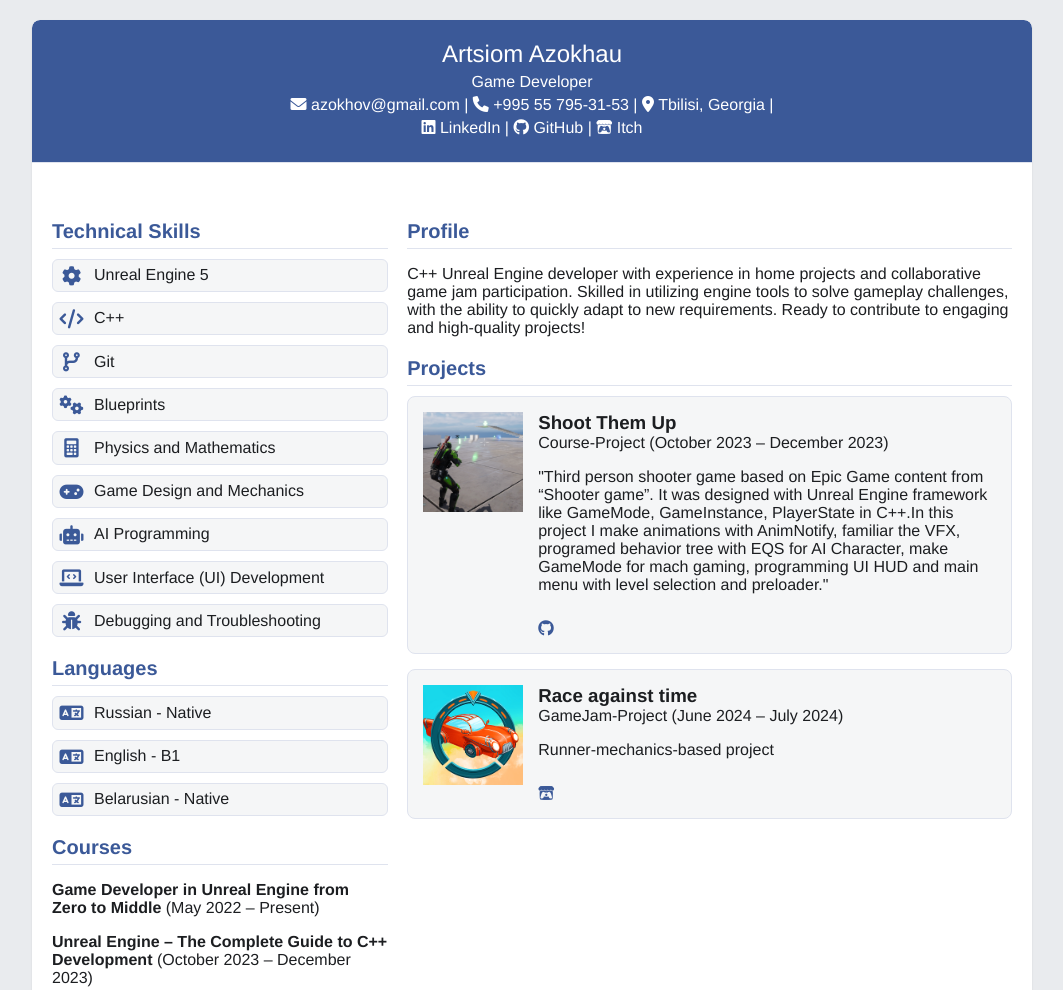
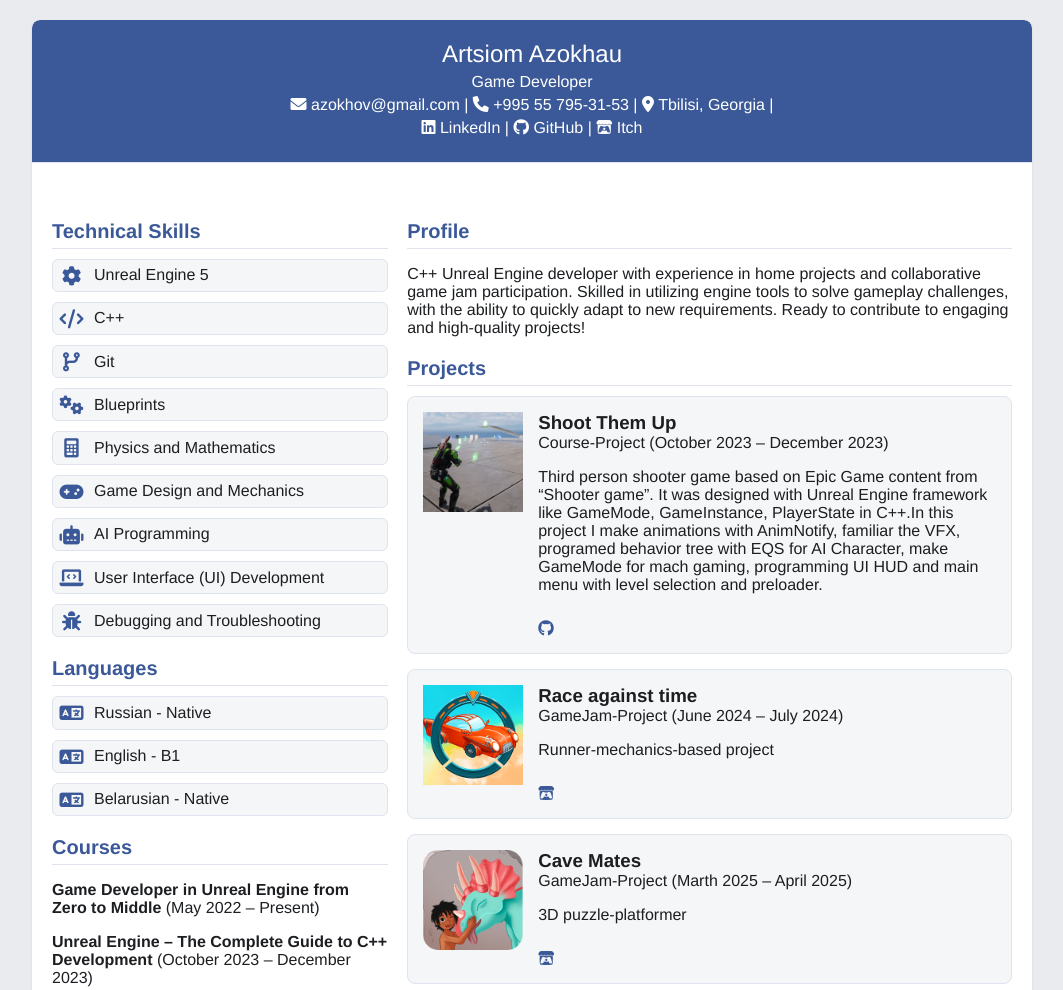
Before and after one commit to ArtemAzokhov/ArtemAzokhov.github.io, a plain HTML site: page index.html in a window 1280 px wide. Shown: the top 990 px of the page, without its empty margins (108-1171 px from the left). Drawn offline with Linux system fonts and the light colour scheme.

Commit message:
added project 3, improved script for upload data

```diff
--- a/data.csv
+++ b/data.csv
@@ -1,5 +1,5 @@
 id name;Text
 profile-text;C++ Unreal Engine developer with experience in home projects and collaborative game jam participation. Skilled in utilizing engine tools to solve gameplay challenges, with the ability to quickly adapt to new requirements. Ready to contribute to engaging and high-quality projects!
-project1-text;"Third person shooter game based on Epic Game content from “Shooter game”. It was designed with Unreal Engine framework like GameMode, GameInstance, PlayerState in C++.In this project I make animations with AnimNotify, familiar the VFX, programed behavior tree with EQS for AI Character, make GameMode for mach gaming, programming UI HUD and main menu with level selection and preloader."
+project1-text;Third person shooter game based on Epic Game content from “Shooter game”. It was designed with Unreal Engine framework like GameMode, GameInstance, PlayerState in C++.In this project I make animations with AnimNotify, familiar the VFX, programed behavior tree with EQS for AI Character, make GameMode for mach gaming, programming UI HUD and main menu with level selection and preloader.
 project2-text;Runner-mechanics-based project
-project3-text;B5
+project3-text;3D puzzle-platformer
--- a/index.html
+++ b/index.html
@@ -8,18 +8,28 @@
     <link rel="stylesheet" href="https://cdnjs.cloudflare.com/ajax/libs/font-awesome/6.0.0-beta3/css/all.min.css">
     <link rel="stylesheet" href="assets/css/resume.css">
     <link rel="shortcut icon" href="assets/game.ico">
+
     <script>
 
         async function loadProfile() {
-            const response = await fetch(`data.csv?t=${new Date().getTime()}`);
+                    try {
+            const response = await fetch(`data.csv?t=${Date.now()}`);
             const data = await response.text();
-            const rows = data.split("\n");
-            const profileText = rows[1].split(";")[1];
-            document.getElementById('profile-text').textContent = profileText;
-            const project1Text = rows[2].split(";")[1];
-            document.getElementById('project1-text').textContent = project1Text;
-            const project2Text = rows[3].split(";")[1];
-            document.getElementById('project2-text').textContent = project2Text;
+            const rows = data.split("\n").filter(line => line.trim() !== '');
+
+            for (let i = 1; i < rows.length; i++) {
+                const [id, text] = rows[i].split(";");
+
+                if (id && text) {
+                    const element = document.getElementById(id.trim());
+                    if (element) {
+                        element.textContent = text.trim();
+                        }
+                    }
+                }
+            } catch (error) {
+                console.error("Error loading data:", error);
+            }
         }
 
         window.onload = loadProfile;
@@ -130,6 +140,20 @@
 
                     </div>
 
+                    <!-- Projects - 3 -->
+                    <div class="project-card">
+
+                        <img src="assets/images/cave-mates.png" alt="Game Image" class="project-image">
+                        <div class="project-info">
+                            <h3>Cave Mates</h3>
+                            <span> GameJam-Project </span>
+                            <span>(Marth 2025 – April 2025)</span>
+                            <p id="project3-text"></p>
+                            <a href="https://juliett1991.itch.io/cave-mates" class="socialmedia-link"><i class="fab fa-itch-io"></i> </a>
+                        </div>
+
+                    </div>
+
                 </div>
             </div>
         </div>
```
Also changed, not shown: assets/images/cave-mates.png (added), 1 other file.
